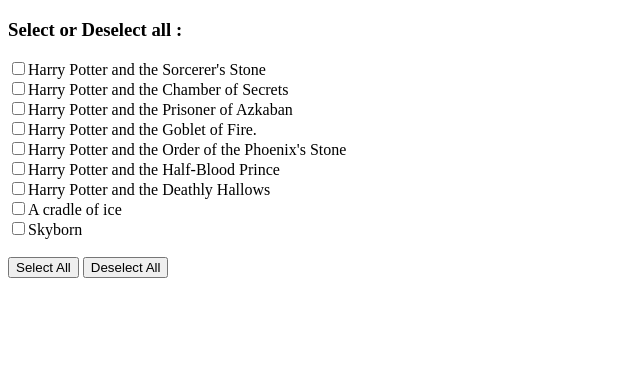
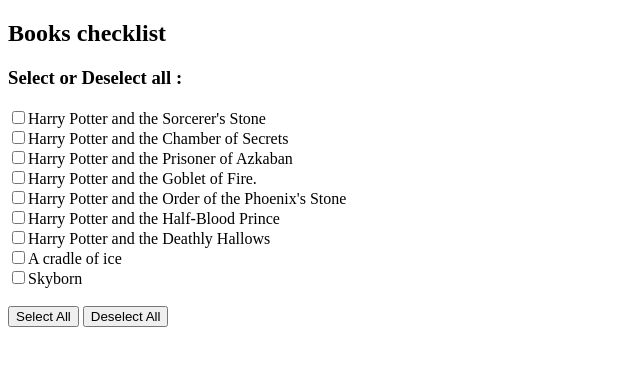
Before and after one commit to UIDev-Rupa/NewProject2023, a plain HTML site: page index.html in a window 1280 px wide. Shown: the whole page, without its empty margins (0-640 px from the left). Drawn offline with Linux system fonts and the light colour scheme.

Commit message:
added heading

```diff
--- a/index.html
+++ b/index.html
@@ -8,6 +8,7 @@
 </head>
 <body>
     <body>
+        <h2>Books checklist</h2>
         <h3>Select or Deselect all :</h3>
         <input type="checkbox" name="check" value="book 1">Harry Potter and the Sorcerer's Stone<br>
         <input type="checkbox" name="check" value="book 2">Harry Potter and the Chamber of Secrets<br>
```
